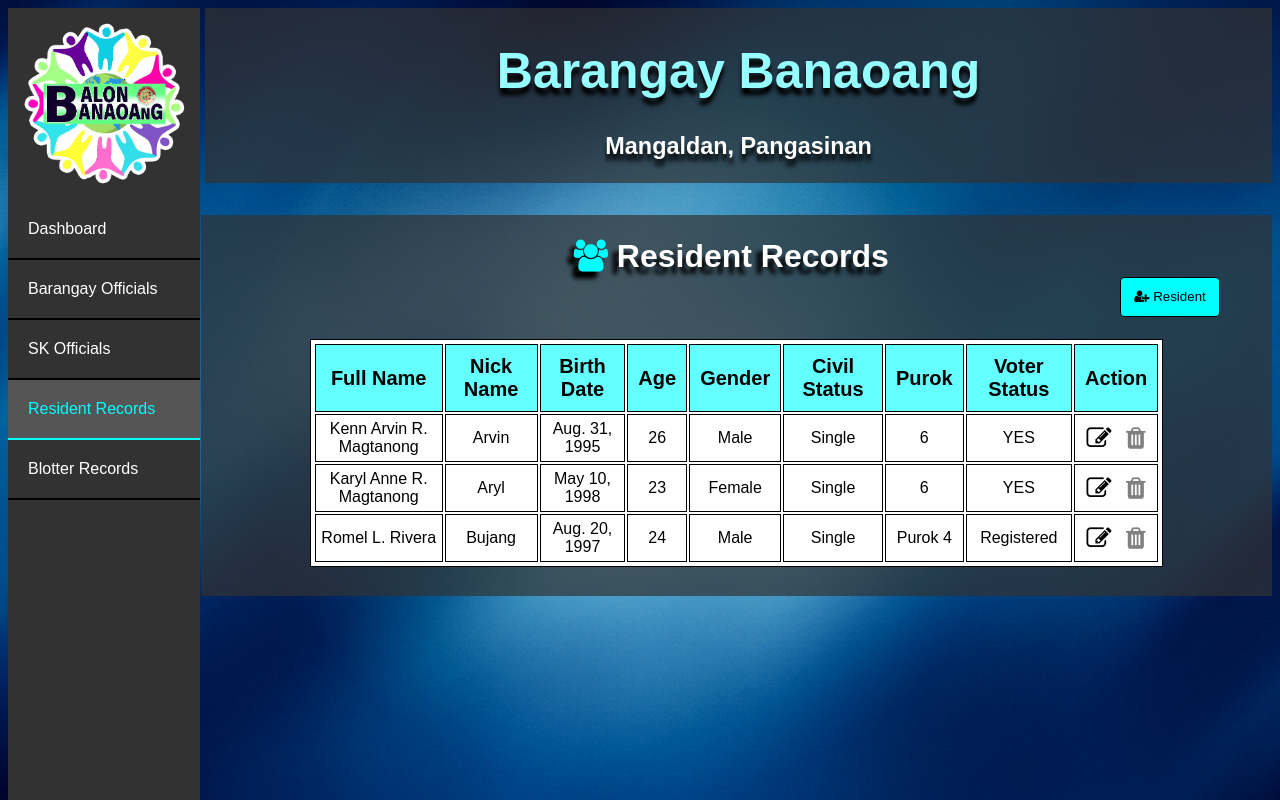
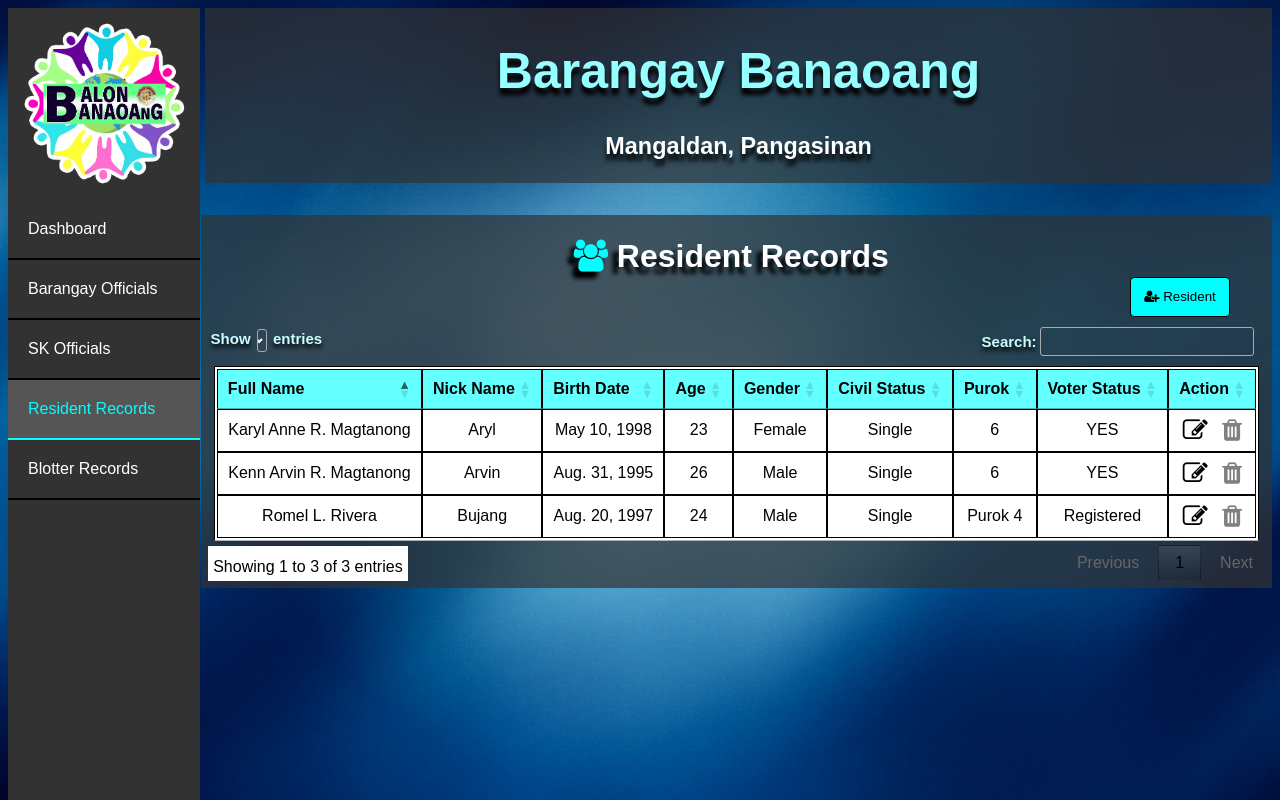
Before and after one commit to KeVin0z/Barangay-Information-System, a Django app: page /list_residents in a window 1280 px wide. Run offline with Django 4.2, Linux system fonts and the light colour scheme; data comes from the database, SQL or seed files in the repository; some libraries are stand-ins or nearby versions.

Commit message:
Search js

```diff
--- a/bis/static/index.css
+++ b/bis/static/index.css
@@ -1,7 +1,6 @@
 body{
     font-family: sans-serif;
     background-image: url("bg.jpg");
-    background-repeat: no-repeat;
     background-size: 100%;
 }
 
@@ -55,7 +54,6 @@ ul {
     font-size: 25px;
     color: rgb(150, 255, 255);
     text-shadow: 0px 7px 4px #000000;
-
   }
 
   .bant2{
@@ -119,6 +117,7 @@ ul {
     float: right;
     background-color:rgba(50, 50, 50, 0.7);
     width: 84.4%;
+    overflow: auto;
   }
 
   table, th, td {
@@ -149,7 +148,6 @@ ul {
   th{
     background-color: rgb(100, 255, 255);
     padding: 10px;
-    font-size: 20px;
   }
 
   td{
@@ -173,6 +171,19 @@ ul {
     border: 1px solid #ccc;
     border-radius: 4px;
     box-sizing: border-box;
+  }
+
+  input[type=search], select {
+    background-color: white;
+    width: 67%;
+    font-size: 15px;
+    padding: 15px 20px;
+    margin: 10px 5%;
+    display: inline-block;
+    border: 2px solid rgb(0, 0, 0);
+    border-radius: 4px;
+    box-sizing: border-box;
+    color: white;
   }
 
   input[type=date], select {
@@ -274,3 +285,21 @@ ul {
       width: 30%;
 
   }
+
+  .dataTables_length{
+    margin-top: 10px;
+  }
+
+  .dataTables_filter{
+    width: 30%;
+  }
+
+  .dataTables_info{
+    margin-bottom: 5px;
+    margin-top: 5px;
+    margin-left: 5px;
+    padding-left: 5px;
+    padding-right: 5px;
+    padding-bottom: 5px;
+    background-color: white;
+  }
--- a/bis/templates/index.html
+++ b/bis/templates/index.html
@@ -39,8 +39,10 @@
             mandate and ensure transparency,<br>
             honesty and efficiency in the delivery<br>
             of services in the barangay.
+            {{ punong_barangay.full_name }}
+            {{ appropriation.full_name }}
         </p>
        </fieldset>
-
+       <h1>{{ punong_barangay.full_name }}</h1>
 </body>
 </html>
--- a/bis/templates/list_residents.html
+++ b/bis/templates/list_residents.html
@@ -6,8 +6,8 @@
     <meta name="viewport" content="width=device-width, initial-scale=1.0">
     <title>List of Residents</title>
     {% load static %}
-    <link rel="stylesheet" href="{% static 'index.css' %}">
-
+    <link rel="stylesheet" type="text/css" href="{% static 'index.css' %}">
+    <link rel="stylesheet" type="text/css" href="//cdn.datatables.net/1.11.4/css/jquery.dataTables.min.css">
     <link rel="stylesheet" type="text/css" href="https://maxcdn.bootstrapcdn.com/font-awesome/4.7.0/css/font-awesome.min.css">
 
 <style>
@@ -33,7 +33,7 @@
   height: 40px;
   background-color:cyan ;
   margin-top:-20px ;
-  margin-right: 50px;
+  margin-right: 40px;
   border: 1px solid black;
   border-radius: 4px;
   color: black;
@@ -70,7 +70,9 @@
 
   <a  href="create_residents"><button class="ad"><i class="fa fa-user-plus"></i> Resident</button></a>
 
-    <table style="margin-top: 6%;">
+    <table id="myTable" style="width: 98%;">
+      <thead>
+
         <tr>
           <th>Full Name</th>
           <th>Nick Name</th>
@@ -82,7 +84,8 @@
           <th>Voter Status</th>
           <th>Action</th>
         </tr>
-
+      </thead>
+      <tbody>
         {% for resident in residents_list %}
 
         <tr>
@@ -98,8 +101,18 @@
         </tr>
 
         {% endfor %}
+      </tbody>
+      </table>
+    </div>
 
-      </table>
-      </div>
+
+<script src="https://code.jquery.com/jquery-3.6.0.min.js"   integrity="sha256-/xUj+3OJU5yExlq6GSYGSHk7tPXikynS7ogEvDej/m4="   crossorigin="anonymous"></script>
+<script src="//cdn.datatables.net/1.11.4/js/jquery.dataTables.min.js"></script>
+<script type="text/javascript">
+  $(document).ready( function () {
+    $('#myTable').DataTable();
+} );
+</script>
+
 </body>
 </html>
--- a/bis/views.py
+++ b/bis/views.py
@@ -9,7 +9,9 @@ import os
 
 
 def index(request):
-    return render(request, 'index.html')
+    punong_barangay = Official.objects.filter(position = 'Punong Barangay').last()
+    Appropriation = Official.objects.filter(chairmanship = 'COMMITTEE ON APPROPRIATION').last()
+    return render(request, 'index.html', { 'punong_barangay' : punong_barangay, 'appropriation' : Appropriation })
 
 def create_residents(request):
     return render(request, 'create_residents.html')
```
Also changed, not shown: bis/templates/list_blotters.html (+14 -3 lines).
